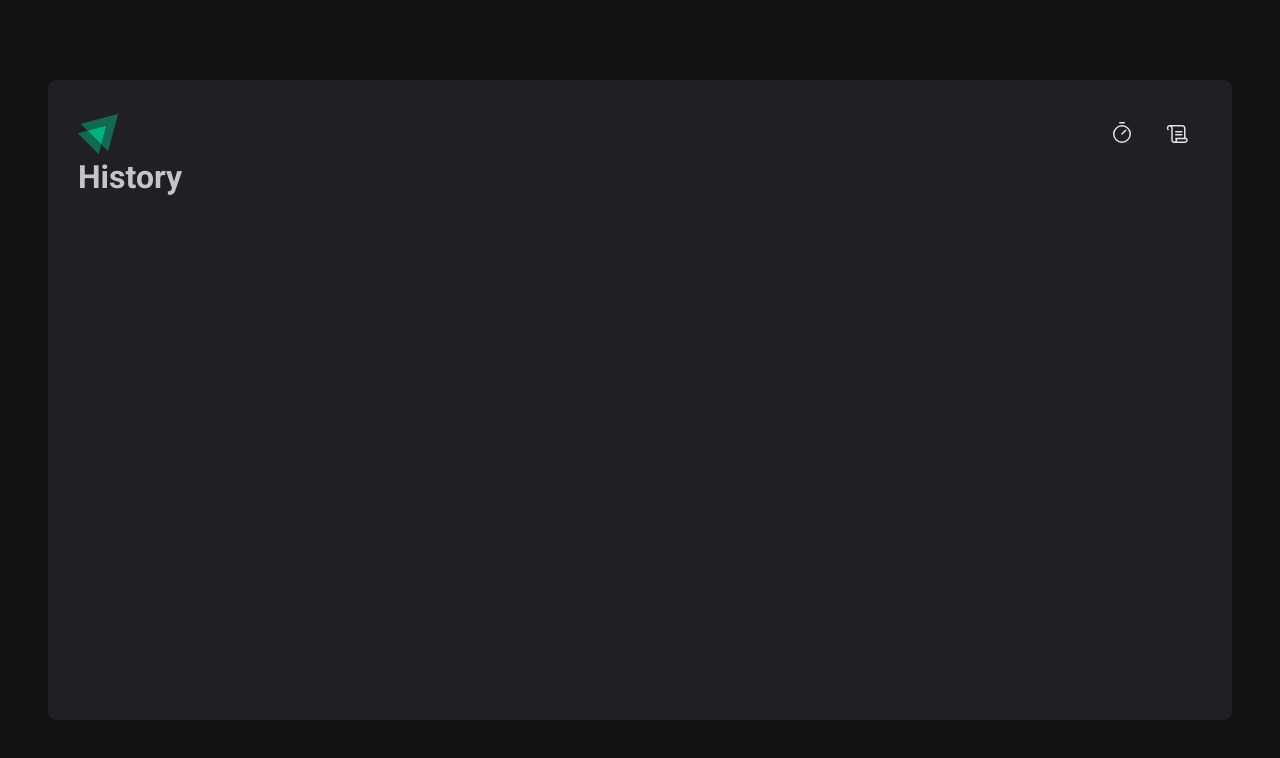
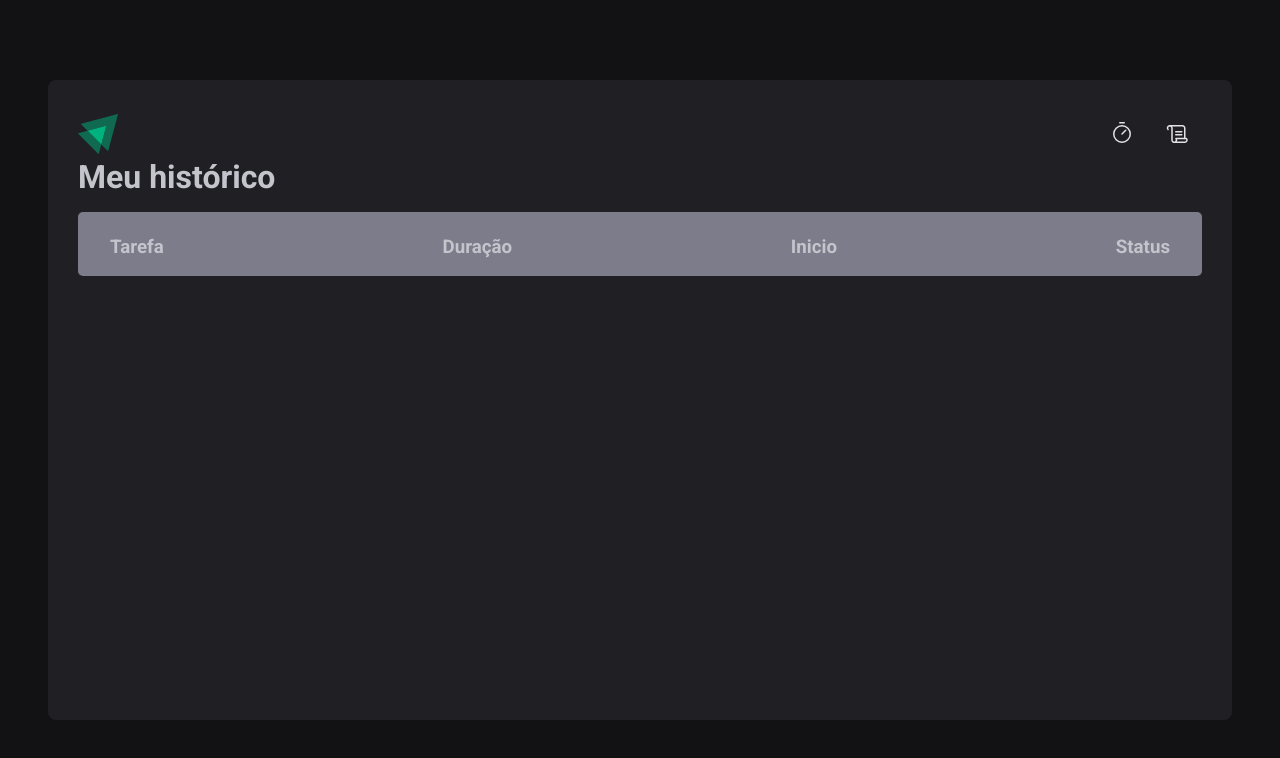
Before and after one commit to santanaIgot/ignite-timer, a React (Vite) app: page /history in a window 1280 px wide. Shown: the top 758 px of the page. Built offline with nearby package versions, Linux system fonts and the light colour scheme.

Commit message:
[feat] - history page

```diff
--- a/src/pages/History/History.tsx
+++ b/src/pages/History/History.tsx
@@ -1,9 +1,27 @@
+import { HistoryContainer, ListContainer, TarefaContainer } from "./styles";
 
 
 export function History() {
     return (
-        <div className="">
-            <h1>History</h1>
-        </div>
+        <HistoryContainer >
+            <h1>Meu histórico</h1>
+
+            <TarefaContainer className="">
+                <ListContainer>
+                    <ul>
+                        <h3>Tarefa</h3>
+                    </ul>
+                    <ul>
+                        <h3>Duração</h3>
+                    </ul>
+                    <ul>
+                        <h3>Inicio</h3>
+                    </ul>
+                    <ul>
+                        <h3>Status</h3>
+                    </ul>
+                </ListContainer>
+            </TarefaContainer>
+        </HistoryContainer>
     )
 }
--- a/src/pages/History/styles.ts
+++ b/src/pages/History/styles.ts
@@ -0,0 +1,29 @@
+import styled from "styled-components";
+
+export const HistoryContainer = styled.div`
+    /* background: ${props => props.theme["gray-500"]}; */
+`
+
+
+export const TarefaContainer = styled.div`
+    background:  ${props => props.theme["gray-500"]};
+    margin-top: 1rem;
+    height: 2rem;
+    padding: 2rem;
+    align-items: flex-start;
+    text-align: center;
+    justify-content: center;
+    border-radius: 5px;
+`
+
+export const ListContainer = styled.li`
+    display: flex;
+    justify-content: space-between;
+    align-items: center;
+
+    ul{
+        margin-top: -0.5rem;
+    }
+
+
+`
```
